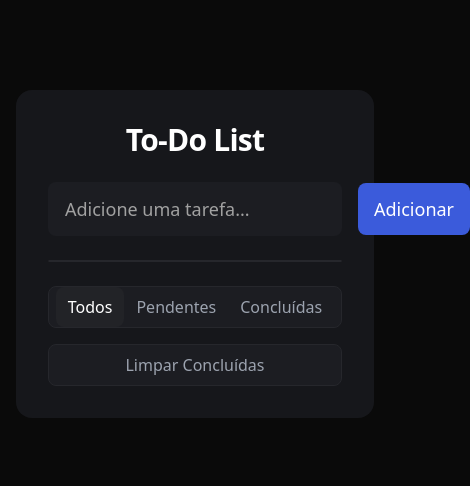
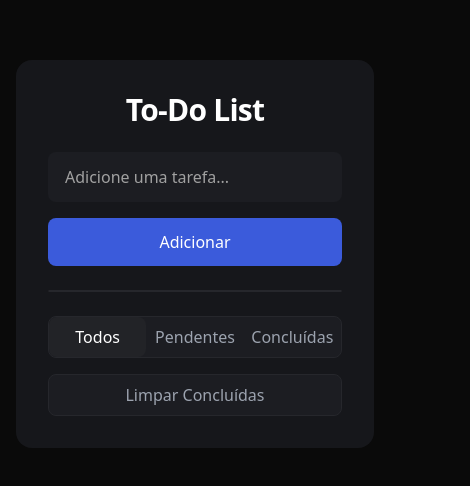
Before and after one commit to guilhermegiovani/react, a React (Vite) app in the folder projetosPraticos/to-do_list/: page / in a window 390 px wide. Shown: the part 168-654 px from the top of the page, 470 px wide, since content can reach past the window. Built offline with nearby package versions, Linux system fonts and the light colour scheme.

Commit message:
To Do List

```diff
--- a/projetosPraticos/to-do_list/package.json
+++ b/projetosPraticos/to-do_list/package.json
@@ -12,6 +12,7 @@
   "dependencies": {
     "@tailwindcss/vite": "^4.1.7",
     "clsx": "^2.1.1",
+    "framer-motion": "^12.12.1",
     "react": "^19.1.0",
     "react-dom": "^19.1.0"
   },
--- a/projetosPraticos/to-do_list/src/components/TodoContext/TodoContext.jsx
+++ b/projetosPraticos/to-do_list/src/components/TodoContext/TodoContext.jsx
@@ -29,7 +29,6 @@ export function TodoProvider({ children }) {
     const handleDelete = (id) => {
         const newArray = tasks.filter((task) => task.id !== id)
         setTasks(newArray)
-        console.log("Deletado")
     }
 
     const toggleCompleted = (id) => {
--- a/projetosPraticos/to-do_list/src/components/TodoInput/TodoInput.jsx
+++ b/projetosPraticos/to-do_list/src/components/TodoInput/TodoInput.jsx
@@ -1,25 +1,139 @@
+// import Button from "../Button/Button"
+// import clsx from 'clsx'
+// import { useState } from "react"
+// import { TodoContext, useTodo } from "../TodoContext/TodoContext"
+// import { motion, AnimatePresence } from "framer-motion"
+
+// function TodoInput({ type, id, placeholder }) {
+
+//     const { addTask, tasks } = useTodo(TodoContext)
+//     const [inputValue, setInputValue] = useState('')
+
+//     const [messageError, setMessageError] = useState("")
+
+//     const handleSubmit = () => {
+//         if (inputValue.trim() !== '') {
+//             const taskRepeat = tasks.some((task) => task.text.trim().toLowerCase() === inputValue.trim().toLocaleLowerCase())
+
+//             if (taskRepeat) {
+//                 setMessageError("Tarefa já existe!")
+//                 setTimeout(() => {
+//                     setMessageError("")
+//                 }, 3000)
+//                 return
+//             }
+
+//             addTask(inputValue.trim())
+//             setInputValue('')
+//         }
+
+//     }
+
+//     return (
+//         <div className={"w-full flex flex-col gap-2"}>
+//             <div className={clsx(
+//                 "flex flex-col sm:flex-row items-stretch gap-4",
+//                 "w-full"
+//             )}>
+//                 <input
+//                     type={type}
+//                     id={id}
+//                     placeholder={placeholder}
+//                     value={inputValue}
+//                     onChange={(e) => setInputValue(e.target.value)}
+//                     className={clsx(
+//                         "flex-grow",
+//                         "bg-[#1c1d22] text-white placeholder-neutral-400", // bg-neutral-800
+//                         "rounded-lg px-4 py-3",
+//                         "outline-none border border-transparent focus:border-blue-500",
+//                         "transition duration-200",
+//                         "text-base md:text-lg"
+//                     )}
+//                 />
+//                 <Button
+//                     text="Adicionar"
+//                     handleClick={handleSubmit}
+//                     className={clsx(
+//                         "bg-[#3b5bdb] hover:bg-[#4c6ef5]",
+//                         "text-white px-4 py-3",
+//                         "rounded-lg",
+//                         "transition duration-200",
+//                         "cursor-pointer",
+//                         "text-base md:text-lg",
+//                         "w-full sm:w-auto"
+//                     )}
+//                 />
+//             </div>
+
+//             <AnimatePresence>
+//                 {messageError && (
+//                     <motion.span
+//                         key="error"
+//                         initial={{ opacity: 0, y: -8 }}
+//                         animate={{ opacity: 1, y: 0 }}
+//                         exit={{ opacity: 0, y: -8 }}
+//                         transition={{ duration: 0.3 }}
+//                         role="alert"
+//                         aria-live="assertive"
+//                         className="text-red-500 text-sm md:text-base ml-1 mt-2 flex items-center gap-2"
+//                     >
+//                         <svg
+//                             className="w-4 h-4 flex-shrink-0"
+//                             fill="none"
+//                             stroke="currentColor"
+//                             strokeWidth="2"
+//                             viewBox="0 0 24 24"
+//                         >
+//                             <path
+//                                 strokeLinecap="round"
+//                                 strokeLinejoin="round"
+//                                 d="M12 9v2m0 4h.01M21 12c0 4.97-4.03 9-9 9s-9-4.03-9-9 4.03-9 9-9 9 4.03 9 9z"
+//                             />
+//                         </svg>
+//                         {messageError}
+//                     </motion.span>
+//                 )}
+//             </AnimatePresence>
+
+
+//         </div>
+//     )
+// }
+
+// export default TodoInput
+
+import { useState } from "react"
+import { motion, AnimatePresence } from "framer-motion"
+import clsx from "clsx"
 import Button from "../Button/Button"
-import clsx from 'clsx'
-import { useContext, useState } from "react"
-import { TodoContext } from "../TodoContext/TodoContext"
+import { useTodo } from "../TodoContext/TodoContext"
 
-function TodoInput({ type, id, placeholder }) {
-
-    const { addTask } = useContext(TodoContext)
-    const [inputValue, setInputValue] = useState('')
+function TodoInput({ type = "text", id = "todo", placeholder = "Adicione uma tarefa..." }) {
+    const [inputValue, setInputValue] = useState("")
+    const [messageError, setMessageError] = useState("")
+    const { tasks, addTask } = useTodo()
 
     const handleSubmit = () => {
-        if (inputValue.trim() !== '') {
+        if (inputValue.trim() === "") return
+
+        const taskRepeat = tasks.some(
+            (task) =>
+                task.text.trim().toLowerCase() === inputValue.trim().toLowerCase()
+        )
+
+        if (taskRepeat) {
+            setMessageError("Tarefa já existe!")
+            setTimeout(() => setMessageError(""), 2000)
+            return
+        }
+
         addTask(inputValue.trim())
-            setInputValue('')
-        }
+        setInputValue("")
     }
 
     return (
-        <div className={clsx(
-            "flex items-center gap-4",
-            "w-full"
-        )}>
+        <div className="w-full flex flex-col gap-2">
+            <div className={clsx("flex flex-col sm:flex-row items-stretch gap-4 w-full")}>
                 <input
                     type={type}
                     id={id}
@@ -28,13 +142,13 @@ function TodoInput({ type, id, placeholder }) {
                     onChange={(e) => setInputValue(e.target.value)}
                     className={clsx(
                         "flex-grow",
-                    "bg-[#1c1d22] text-white placeholder-neutral-400", // bg-neutral-800
+                        "bg-[#1c1d22] text-white placeholder-neutral-400",
                         "rounded-lg px-4 py-3",
                         "outline-none border border-transparent focus:border-blue-500",
                         "transition duration-200",
-                    "text-lg"
-                )} />
-
+                        "text-base md:text-lg"
+                    )}
+                />
                 <Button
                     text="Adicionar"
                     handleClick={handleSubmit}
@@ -44,9 +158,26 @@ function TodoInput({ type, id, placeholder }) {
                         "rounded-lg",
                         "transition duration-200",
                         "cursor-pointer",
-                    "text-lg"
+                        "text-base md:text-lg",
+                        "w-full sm:w-auto"
                     )}
                 />
+            </div>
+
+            <AnimatePresence>
+                {messageError && (
+                    <motion.span
+                        key="error-message"
+                        initial={{ opacity: 0, y: -4 }}
+                        animate={{ opacity: 1, y: 0 }}
+                        exit={{ opacity: 0, y: -4 }}
+                        transition={{ duration: 0.25 }}
+                        className="text-red-500 text-sm px-1"
+                    >
+                        {messageError}
+                    </motion.span>
+                )}
+            </AnimatePresence>
         </div>
     )
 }
--- a/projetosPraticos/to-do_list/src/components/TodoList/TodoList.jsx
+++ b/projetosPraticos/to-do_list/src/components/TodoList/TodoList.jsx
@@ -24,7 +24,10 @@ function TodoList({ displayTasks }) {
             "border border-[#26272c]" // [#2c2d32] [#2f3035]
         )}
         >
-            <div className="flex flex-col divide-y divide-[#26272c]">
+            <div className={clsx(
+                "flex flex-col divide-y divide-[#26272c]",
+                "max-h-64 md:max-h-80 overflow-y-auto pr-1"
+            )}>
                 {filteredTasks.map((task) => (
                         <div
                             key={task.id}
@@ -38,7 +41,7 @@ function TodoList({ displayTasks }) {
                                 <input
                                     type="checkbox"
                                     className={clsx(
-                                        "w-6 h-6",
+                                        "w-5 h-5 md:w-6 md:h-6",
                                         "appearance-none",
                                         "rounded-full",
                                         "border border-gray-600",
@@ -48,7 +51,7 @@ function TodoList({ displayTasks }) {
                                         "checked:before:content-['✓']",
                                         "checked:before:text-gray-500",
                                         "checked:before:font-bold",
-                                        "checked:before:text-[16px]",            // ajuste fino do tamanho
+                                        "checked:before:text-[14px] md:checked:before:text-[16px]",            // ajuste fino do tamanho
                                         "transition-all duration-150 cursor-pointer"
                                     )}
                                     checked={task.completed}
@@ -61,7 +64,7 @@ function TodoList({ displayTasks }) {
 
                             <Button
                                 text="Delete"
-                                className="text-red-400 font-normal hover:text-red-300 transition cursor-pointer text-xl"
+                                className="text-red-400 font-normal hover:text-red-300 transition cursor-pointer text-lg md:text-xl"
                                 handleClick={() => {
                                     handleDelete(task.id)
                                 }}
--- a/projetosPraticos/to-do_list/src/pages/Home/Home.jsx
+++ b/projetosPraticos/to-do_list/src/pages/Home/Home.jsx
@@ -13,10 +13,9 @@ function Home() {
 
     const getButtonClasses = (filter) => {
         return clsx(
-            "px-3 py-2 md:px-3 sm:px-3.5 text-base font-normal md:text-lg transition-all duration-300 cursor-pointer",
-            "", // flex-1 sm:flex-none
-            "rounded-lg flex-shrink-0 whitespace-nowrap",
-            "text-center",
+            "py-2 md:px-3 sm:px-3.5 text-base font-normal md:text-lg transition-all duration-300 cursor-pointer",
+            "flex-1 justify-center", // flex-1 sm:flex-none basis-1/3 flex justify-center items-center
+            "rounded-lg", // flex-shrink-0 whitespace-nowrap
             displayTasks === filter
                 ? "bg-[#222327] text-white"
                 : "text-[#9ca3af] hover:bg-[#222327] hover:text-white"
```
Also changed, not shown: 1 other file (tests, documents, lock files or other folders). Lines whose indentation alone changed are shown as unchanged.
